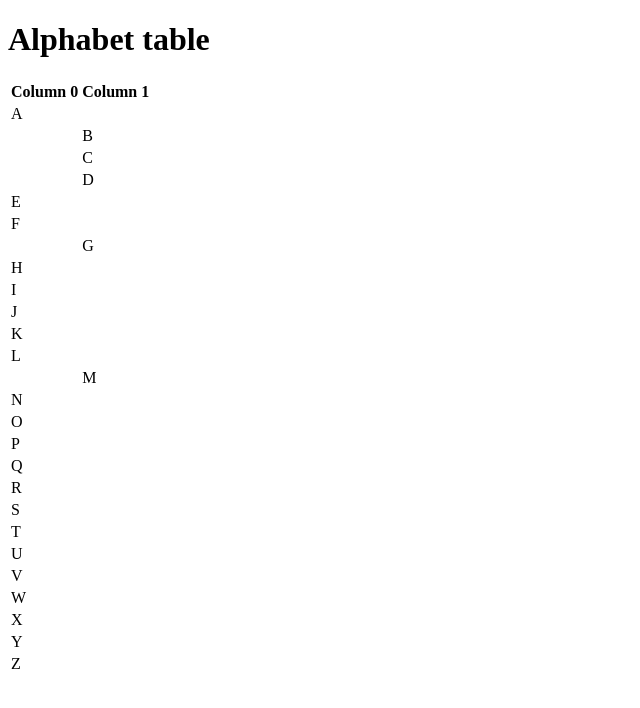
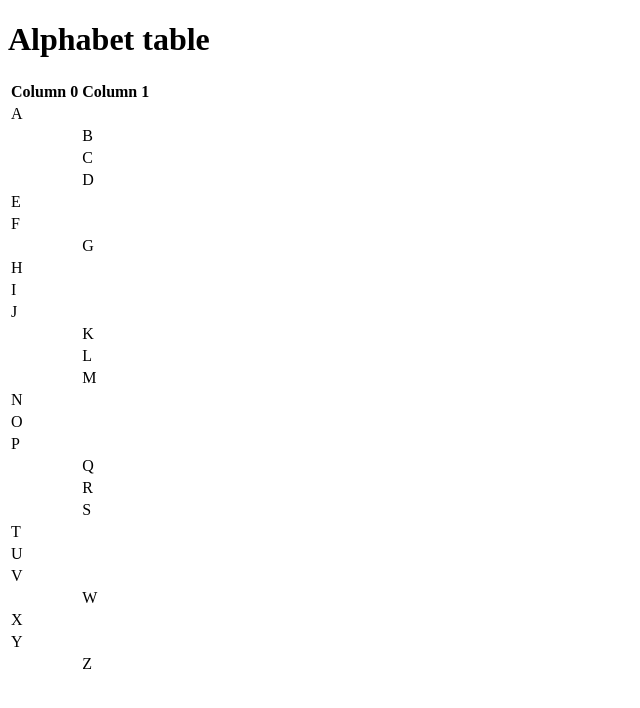
Before and after one commit to comp426-2022-fall/a01-grace4sun, a website: page public/index.html in a window 1280 px wide. Shown: the whole page, without its empty margins (0-640 px from the left). Drawn offline with Linux system fonts and the light colour scheme.

Commit message:
fixed parantheses, commit 4

```diff
--- a/public/index.html
+++ b/public/index.html
@@ -46,10 +46,10 @@
 							<td>J</td><td></td>
 				  	</tr>
 					<tr>
-							<td>K</td><td></td>
+							<td></td><td>K</td>
 				  	</tr>
 					<tr>
-							<td>L</td><td></td>
+							<td></td><td>L</td>
 				  	</tr>
   					<tr>
     						<td></td><td>M</td>
@@ -64,13 +64,13 @@
 							<td>P</td><td></td>
 				  	</tr>
 					<tr>
-							<td>Q</td><td></td>
+							<td></td><td>Q</td>
 				  	</tr>
 					<tr>
-							<td>R</td><td></td>
+							<td></td><td>R</td>
 				  	</tr>
 					<tr>
-							<td>S</td><td></td>
+							<td></td><td>S</td>
 				  	</tr>
 					<tr>
     						<td>T</td><td></td>
@@ -82,7 +82,7 @@
 							<td>V</td><td></td>
 				  	</tr>
 					<tr>
-							<td>W</td><td></td>
+							<td></td><td>W</td>
 				  	</tr>
 					<tr>
 							<td>X</td><td></td>
@@ -91,7 +91,7 @@
 							<td>Y</td><td></td>
 				  	</tr>
 					<tr>
-							<td>Z</td><td></td>
+							<td></td><td>Z</td>
 				  	</tr>
 
 				</tbody>
--- a/server.js
+++ b/server.js
@@ -29,7 +29,7 @@ fs.readFile('./public/index.html', 'utf8', (err, data)=>{
         console.error(err);
         return;
     }
-})
+
 
 // Define a const `server` as an arrow function using http.createServer.
 // Use the documentation for the node.js http module.
@@ -42,7 +42,7 @@ const server = http.createServer((req, res)=>{
     res.statusCode = 200;
     res.setHeader('Content-Type', 'text/html');
     res.end(data);
-})
+ })
 
 
 
@@ -53,4 +53,5 @@ const server = http.createServer((req, res)=>{
 server.listen(port, ()=>{
     console.log(`Server listening on port ${port}`)});
 
+});
 // That's it! You're all done!
```
Also changed, not shown: 1 other file.
